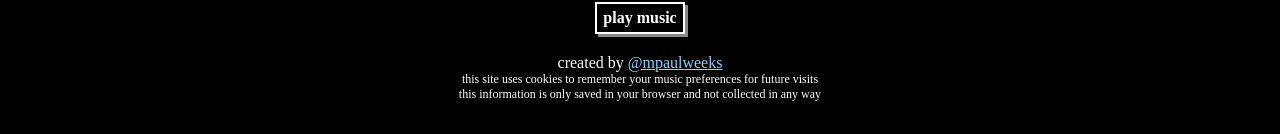
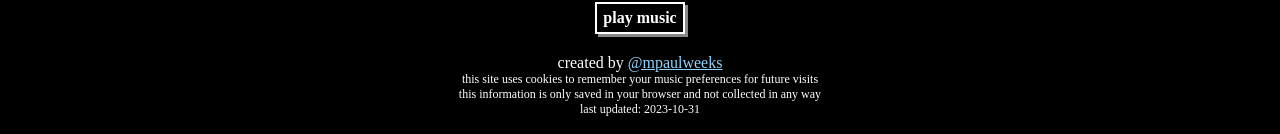
Before and after one commit to mpaulweeks/vibe, a React (Create React App) app: page /#trail in a window 1280 px wide. Shown: the part 1408-1542 px from the top of the page. Built offline with nearby package versions, Linux system fonts and the light colour scheme; no server answers.

Commit message:
add last updated

```diff
--- a/src/view/Footer.js
+++ b/src/view/Footer.js
@@ -3,9 +3,9 @@ import React from 'react';
 import Jukebox from './Jukebox';
 
 import {
-  Row,
   AuthorFootnote,
   CookieFootnote,
+  Row,
 } from './Common';
 
 class Footer extends React.Component {
@@ -24,6 +24,8 @@ class Footer extends React.Component {
             this site uses cookies to remember your music preferences for future visits
             <br/>
             this information is only saved in your browser and not collected in any way
+            <br/>
+            last updated: 2023-10-31
           </CookieFootnote>
         </Row>
       </div>
```
